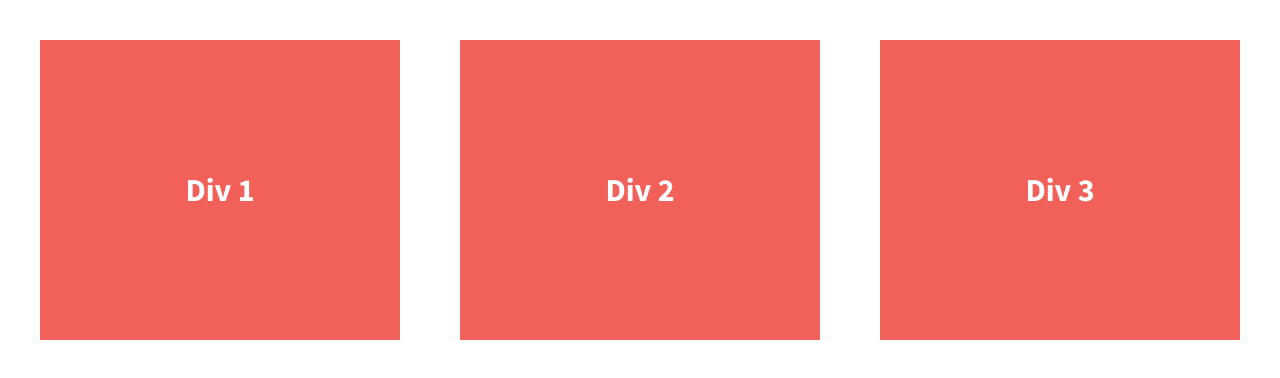
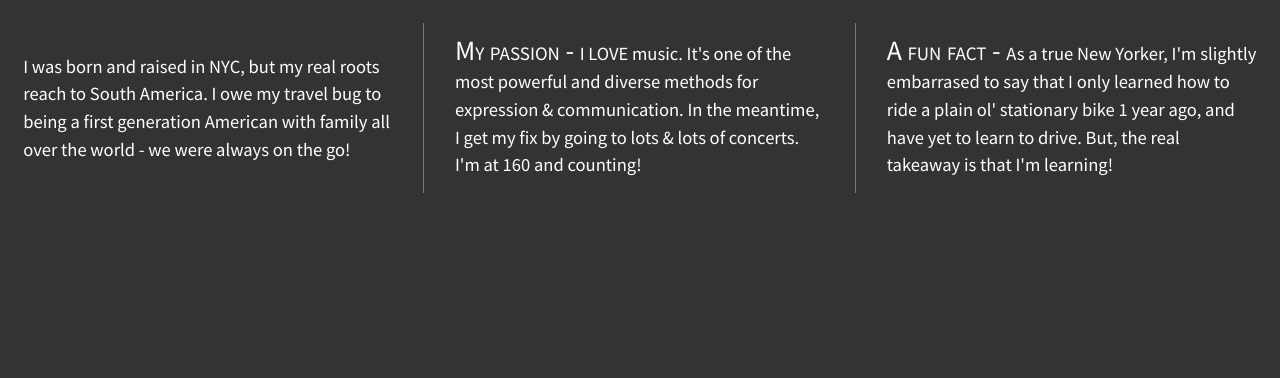
Before and after one commit to mcoffee88/206-flexbox-divs, a plain HTML site: page index.html in a window 1280 px wide. Drawn offline with nearby package versions, Linux system fonts and the light colour scheme.

Commit message:
added and styles text to divs

```diff
--- a/css/main.css
+++ b/css/main.css
@@ -97,14 +97,15 @@ textarea {
 
 
 html {
-  background-color: #fff;
+  /*background-color: #fff;*/
+  background-color: #333333;
   height: 100%;
 }
 
 body {
   font-family: 'Source Sans Pro', sans-serif;
   padding: 2em;
-  font-size: 1.25em;
+  font-size: .725em;
   height: 100%;
 }
 
@@ -112,7 +113,7 @@ body {
   display:flex;
   justify-content: space-between;
   /*add display:flex and set justify-content to space-between*/
-  font-weight: 700;
+  font-weight: 400;
 }
 
 .div-1, .div-2, .div-3 {
@@ -124,9 +125,21 @@ body {
   color: #fff;
   line-height: 1.5em;
   font-size: 1.6em;
-  background-color: #f16059;
-  height: 300px;
+  background-color: #333333;
+  height: 170px;
 }
+
+span {
+  font-variant: small-caps;
+  font-size: 1.5em;
+}
+
+.div-1, .div-2 {
+  padding-right: 30px;
+  border-right: thin solid #ffffff58;
+}
+
+
 
 
 
--- a/index.html
+++ b/index.html
@@ -23,13 +23,13 @@
 
         <section class="wrapper">
             <div class="div-1">
-                Div 1
+                <p>I was born and raised in NYC, but my real roots reach to South America.  I owe my travel bug to being a first generation American with family all over the world - we were always on the go!</p>
             </div>
             <div class="div-2">
-                Div 2
+                <p><span>My passion - </span>  I LOVE music. It's one of the most powerful and diverse methods for expression & communication.  In the meantime, I get my fix by going to lots & lots of concerts.  I'm at 160 and counting!</p>
             </div>
             <div class="div-3">
-                Div 3
+                <p><span>A fun fact - </span>  As a true New Yorker, I'm slightly embarrased to say that I only learned how to ride a plain ol' stationary bike 1 year ago, and have yet to learn to drive. But, the real takeaway is that I'm learning!</p>
             </div>
         </section>
 
```
